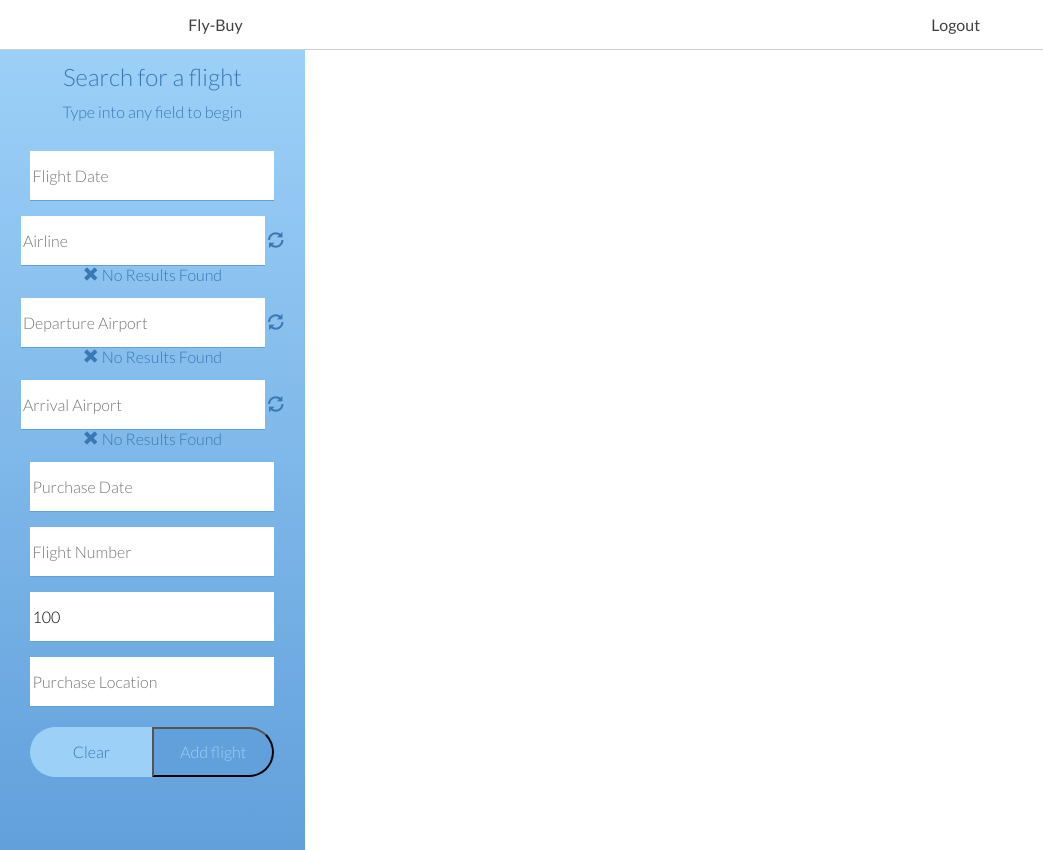
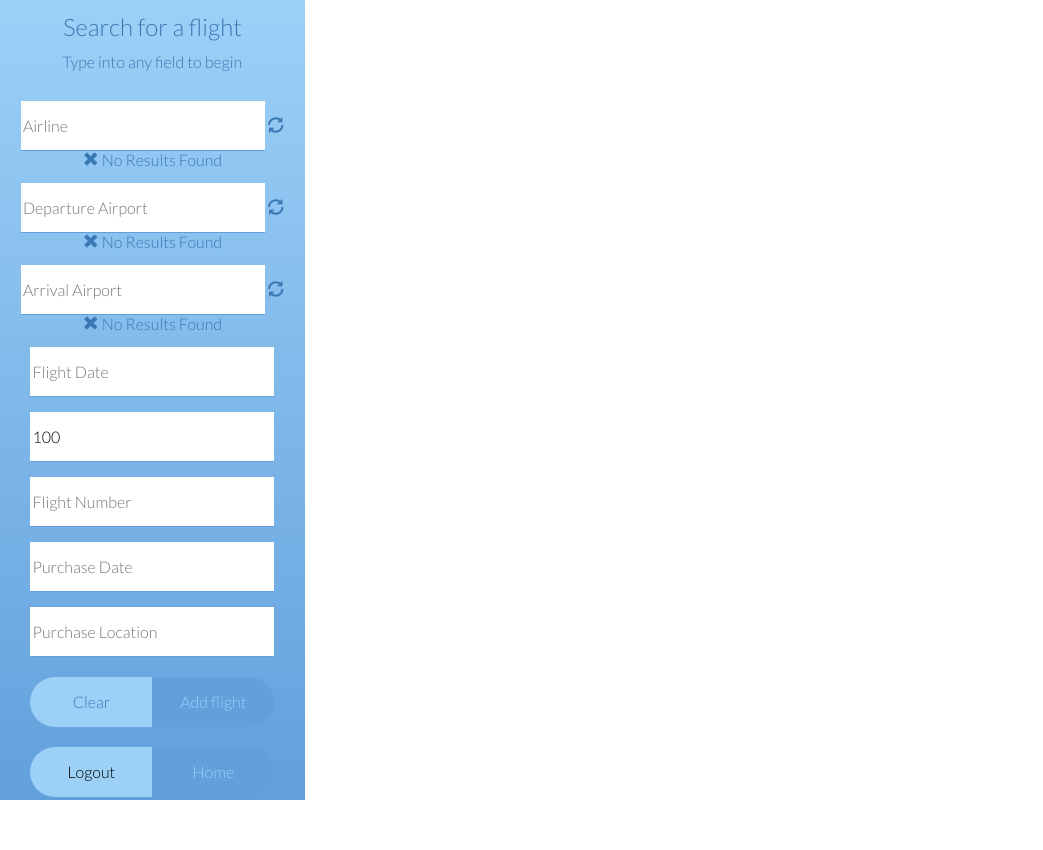
Before and after one commit to Fly-Buy/fly-buy-backend, a website: page public/index.html at #!/dashboard in a window 1280 px wide. Shown: the whole page, without its empty margins (0-1043 px from the left). After the commit the page ends 800 px from the top, so only its background shows below. Drawn offline with nearby package versions, Linux system fonts and the light colour scheme; some packages are replaced by stand-ins of ours; files that its build step writes are made by us from their sources; no server answers.

Commit message:
front-end auth route and middleware

```diff
--- a/public/index.html
+++ b/public/index.html
@@ -36,7 +36,7 @@
 
     <!-- NAVIGATION -->
     <div class="header" ng-controller="NavCtrl">
-      <nav class='nav-bar'>
+      <!-- <nav class='nav-bar'>
         <div class="nav-components">
           <div class="logo">
             <a ng-href='#/'>
@@ -49,7 +49,7 @@
             </a>
           </div>
         </div>
-      </nav>
+      </nav> -->
     </div>
 
     <div class="">
--- a/public/scripts/controllers/dashboard.js
+++ b/public/scripts/controllers/dashboard.js
@@ -9,9 +9,11 @@
  */
 
 angular.module('flyBuyApp')
-  .controller('DashboardCtrl', function ($scope, $http, $location, api, graphs, d3) {
+  .controller('DashboardCtrl', function ($scope, $http, $location, api, graphs, d3, apihost) {
 
     var that = this;
+
+    this.apihost = apihost;
 
     this.dateFormat = api.dateFormat;
     this.flightDatePopupState = {opened: false};
--- a/public/views/dashboard.html
+++ b/public/views/dashboard.html
@@ -3,7 +3,6 @@
     <h1 class='input-bar-header'>Search for a flight</h1>
     <p>Type into any field to begin</p>
     <form class="left-input-form" ng-model="dash.flightInfo" name="flightinfoform">
-     <input ng-click="dash.flightDatePopup()" uib-datepicker-popup="{{dash.dateFormat}}" is-open="dash.flightDatePopupState.opened" datepicker-options="dateOptions" tooltip-placement="right" uib-tooltip="Flight Date" type="text" ng-required="true" ng-model="dash.flightInfo.flightDate" ng-blur="dash.limitData(dash.flightInfo)" placeholder="Flight Date" name="flight_date" />
      <input tooltip-placement="right" uib-tooltip="Airline" type="text" ng-model="dash.flightInfo.Airline" ng-blur="dash.limitData(dash.flightInfo)" placeholder="Airline" uib-typeahead="airline as airline.name for airline in dash.airlines | filter:$viewValue | limitTo:8" typeahead-loading="dash.loadingLocations" typeahead-no-results="dash.noResultsAirline">
      <i ng-show="dash.loadingLocations" class="glyphicon glyphicon-refresh"></i>
      <div ng-show="dash.noResultsAirline">
@@ -19,16 +18,23 @@
      <div ng-show="dash.noResultsArrAirport">
        <i class="glyphicon glyphicon-remove"></i> No Results Found
      </div>
+     <input ng-click="dash.flightDatePopup()" uib-datepicker-popup="{{dash.dateFormat}}" is-open="dash.flightDatePopupState.opened" datepicker-options="dateOptions" tooltip-placement="right" uib-tooltip="Flight Date" type="text" ng-required="true" ng-model="dash.flightInfo.flightDate" ng-blur="dash.limitData(dash.flightInfo)" placeholder="Flight Date" name="flight_date" />
+     <input tooltip-placement="right" uib-tooltip="Price ($)" type="number" ng-model="dash.flightInfo.pricePaid" ng-blur="dash.limitData(dash.flightInfo)" ng-required="true" placeholder="Price" name="price_paid" min="0" step="1" value="100"/>
+     <input tooltip-placement="right" uib-tooltip="Flight #" type="text" ng-model="dash.flightInfo.flightNum" placeholder="Flight Number" name="flight_number"/>
      <input ng-click="dash.purchaseDatePopup()" uib-datepicker-popup="{{dash.dateFormat}}" is-open="dash.purchaseDatePopupState.opened" datepicker-options="dateOptions" tooltip-placement="right" uib-tooltip="Purchase Date" type="text" ng-model="dash.flightInfo.purchaseDate" placeholder="Purchase Date" name="purchase_date" />
-     <input tooltip-placement="right" uib-tooltip="Flight #" type="text" ng-model="dash.flightInfo.flightNum" placeholder="Flight Number" name="flight_number"/>
-     <input tooltip-placement="right" uib-tooltip="Price ($)" type="number" ng-model="dash.flightInfo.pricePaid" ng-blur="dash.limitData(dash.flightInfo)" ng-required="true" placeholder="Price" name="price_paid" min="0" step="1" value="100"/>
      <input tooltip-placement="right" uib-tooltip="Purchase Location" type="text" ng-model="dash.flightInfo.purchaseLocation" placeholder="Purchase Location" name="purchase_location" />
    </form>
     <div class="toggle-buttons-container">
       <div class="search-button" form="flightinfoform" ng-click="dash.updateNewData()">
         <h4>Clear</h4>
       </div>
-      <input value="Add flight" type="submit" class="add-flight-button" form="flightinfoform" ng-disabled="dash.noResultsAirline || dash.noResultsDepAirport || dash.noResultsArrAirport" ng-click="dash.postFlight(dash.flightInfo)" />
+      <div class="add-flight-button" form="flightinfoform" ng-disabled="dash.noResultsAirline || dash.noResultsDepAirport || dash.noResultsArrAirport" ng-click="dash.postFlight(dash.flightInfo)">
+        <h4>Add flight</h4>
+      </div>
+    </div>
+    <div class="toggle-buttons-container">
+      <a class="search-button" ng-href= "{{dash.apihost}}/auth/logout">Logout</a>
+      <a class="add-flight-button" ng-href='#/'>Home</a>
     </div>
   </div>
   <div class="data-container">
```
Also changed, not shown: routes/routes.js (+8 -6 lines).
